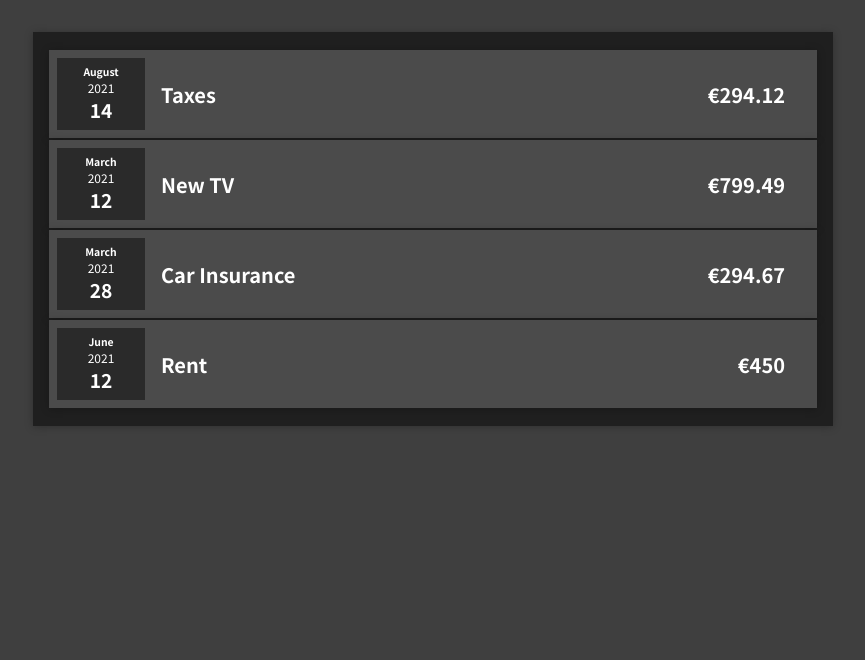
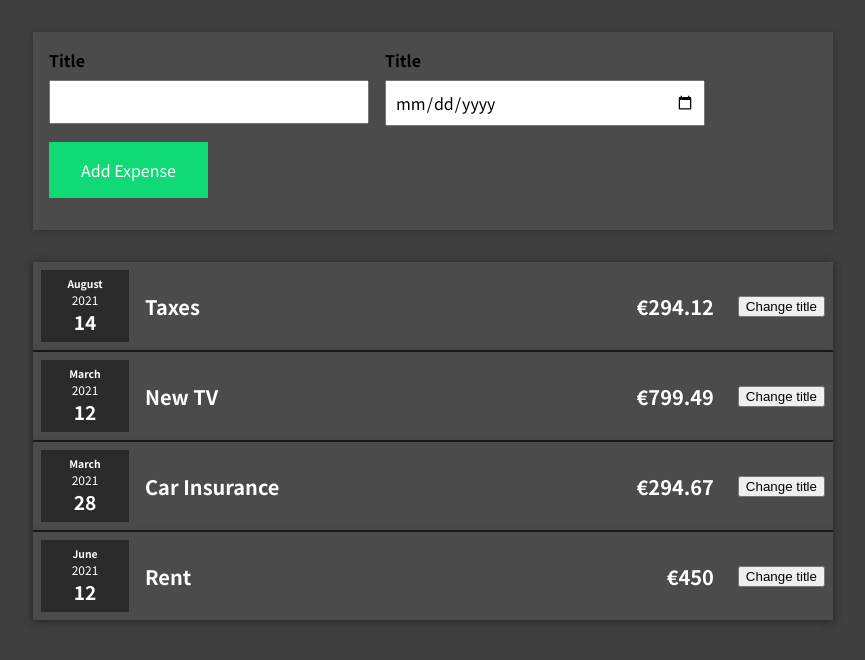
Before and after one commit to GabrieleScano/expenses-app, a React (Create React App) app: page / in a window 1280 px wide. Shown: the top 660 px of the page, without its empty margins (207-1072 px from the left). Built offline with nearby package versions, Linux system fonts and the light colour scheme.

Commit message:
add expense form

```diff
--- a/src/App.js
+++ b/src/App.js
@@ -1,5 +1,6 @@
 import './App.css'
-import { Expenses } from './components/Expenses/Expenses';
+import { Expenses } from './components/Expenses/Expenses'
+import { NewExpense } from './components/NewExpense/NewExpense'
 
 const App = () => {
 
@@ -27,9 +28,10 @@
 
   return (
    <div>
+     <NewExpense />
      <Expenses items={expenses}/>
    </div>
-  );
+  )
 }
 
-export default App;
+export default App
--- a/src/components/ExpenseItem/ExpenseItem.css
+++ b/src/components/ExpenseItem/ExpenseItem.css
@@ -10,7 +10,6 @@
 .expense-item__description {
   display: flex;
   flex-direction: column;
-  gap: 1rem;
   align-items: flex-end;
   flex-flow: column-reverse;
   justify-content: flex-start;
--- a/src/components/ExpenseItem/ExpenseItem.js
+++ b/src/components/ExpenseItem/ExpenseItem.js
@@ -1,17 +1,23 @@
-import React from 'react'
+import React, { useState } from 'react'
 import { ExpenseDate } from '../ExpenseDate/ExpenseDate'
 import { Card } from '../UI/Card'
 import './ExpenseItem.css'
 
 export const ExpenseItem = (props) => {
+    const [title, setTitle] = useState(props.title)
+
+    const handleClick = () => {
+        setTitle('New Title')
+    }
 
     return (
         <Card className="expense-item">
             <ExpenseDate date={props.date}/>
             <div className="expense-item__description">
-                <h2>{props.title}</h2>
+                <h2>{title}</h2>
                 <div className="expense-item__price">€{props.amount}</div>
             </div>
+            <button onClick={handleClick}>Change title</button>
         </Card>
     )
 }
--- a/src/components/Expenses/Expenses.css
+++ b/src/components/Expenses/Expenses.css
@@ -1,5 +1,4 @@
 .expenses {
-  padding: 1rem;
   background-color: rgb(31, 31, 31);
   margin: 2rem auto;
   width: 50rem;
--- /dev/null
+++ b/src/components/NewExpense/ExpenseForm.css
@@ -0,0 +1,24 @@
+.new-expense__controls {
+    display: flex;
+    flex-wrap: wrap;
+    gap: 1rem;
+    margin-bottom: 1rem;
+    text-align: left;
+  }
+
+  .new-expense__control label {
+    font-weight: bold;
+    margin-bottom: 0.5rem;
+    display: block;
+  }
+
+  .new-expense__control input {
+    font: inherit;
+    padding: 0.5rem;
+    width: 20rem;
+    max-width: 100%;
+  }
+
+  .new-expense__actions {
+    text-align: right;
+  }
--- /dev/null
+++ b/src/components/NewExpense/ExpenseForm.js
@@ -0,0 +1,22 @@
+import React from 'react'
+import './ExpenseForm.css'
+
+export const ExpenseForm = () => {
+    return (
+        <form>
+            <div className="new-expense__controls">
+                <div className="new-expense__control">
+                    <label>Title</label>
+                    <input type="text" min="0.01" step="0.01" />
+                </div>
+                <div className="new-expense__control">
+                    <label>Title</label>
+                    <input type="date" min="2019-01-01" max="2022-01-01" step="0.01" />
+                </div>
+                <div className="new-expense__actions"></div>
+                <button type="submit">Add Expense</button>
+            </div>
+
+        </form>
+    )
+}
--- /dev/null
+++ b/src/components/NewExpense/NewExpense.css
@@ -0,0 +1,34 @@
+.new-expense {
+    background-color: #4b4b4b;
+    padding: 1rem;
+    margin: 2rem auto;
+    width: 50rem;
+    max-width: 95%;
+    text-align: center;
+    box-shadow: 0 1px 8px rgba(0, 0, 0, 0.25);
+  }
+
+  .new-expense button {
+    font: inherit;
+    border: none;
+    cursor: pointer;
+    padding: 1rem 2rem;
+    background-color: #0de077f5;
+    color: white;
+    margin-right: 1rem;
+  }
+
+  .new-expense button:hover,
+  .new-expense button:active {
+    background-color: #0fb462f5;
+  }
+
+  .new-expense button.alternative {
+    color: #220131;
+    background-color: transparent;
+  }
+
+  .new-expense button.alternative:hover,
+  .new-expense button.alternative:active {
+    background-color: #0de077f5;
+  }
--- /dev/null
+++ b/src/components/NewExpense/NewExpense.js
@@ -0,0 +1,11 @@
+import React from 'react'
+import { ExpenseForm } from './ExpenseForm'
+import './NewExpense.css'
+
+export const NewExpense = () => {
+    return (
+        <div className="new-expense">
+            <ExpenseForm />
+        </div>
+    )
+}
--- a/src/components/UI/Card.js
+++ b/src/components/UI/Card.js
@@ -5,4 +5,4 @@
     const classes = 'card ' + props.className;
 
     return <div className={classes}>{props.children}</div>;
-  };
+  }
```
Also changed, not shown: src/index.js (+5 -5 lines).
